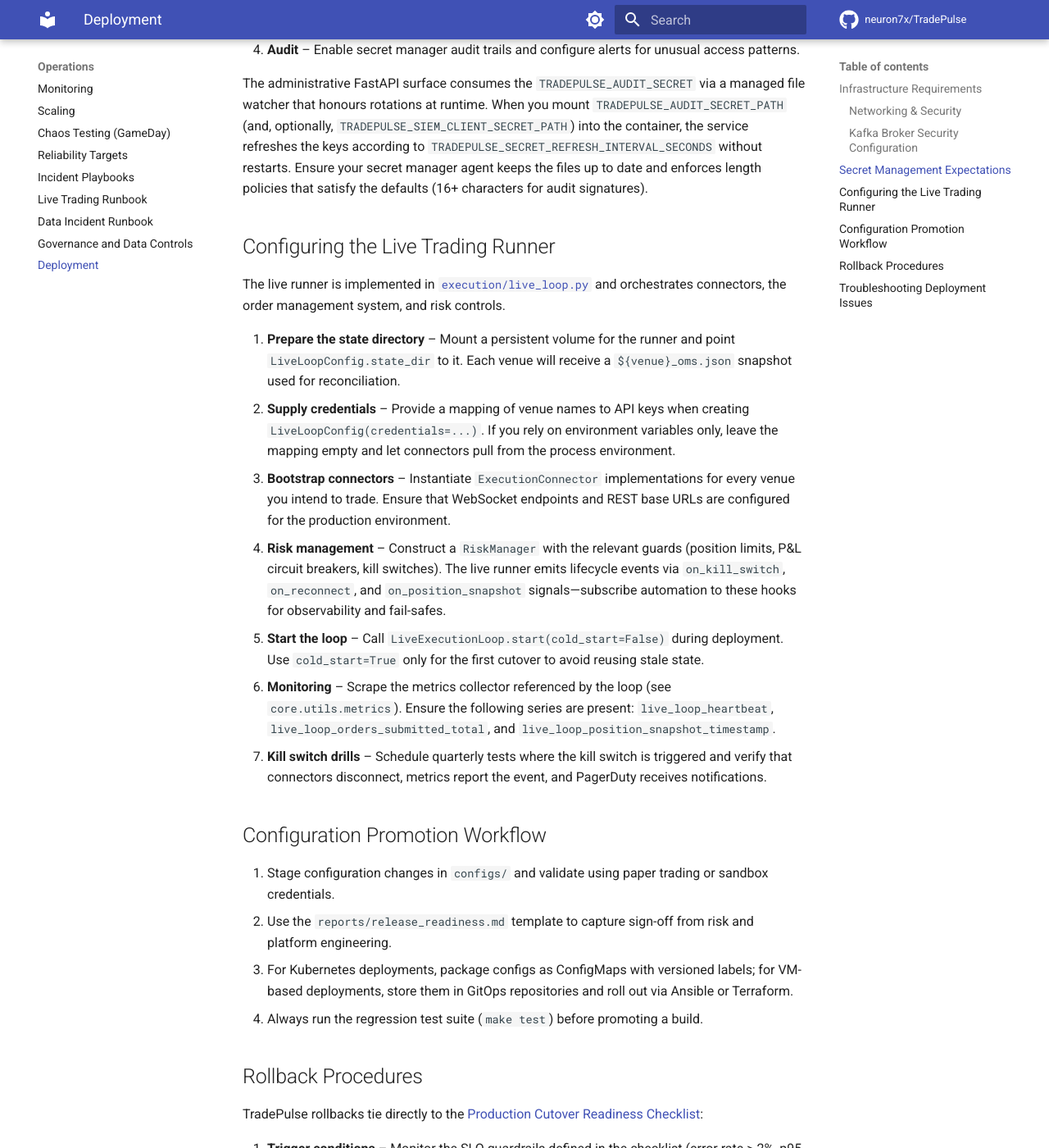
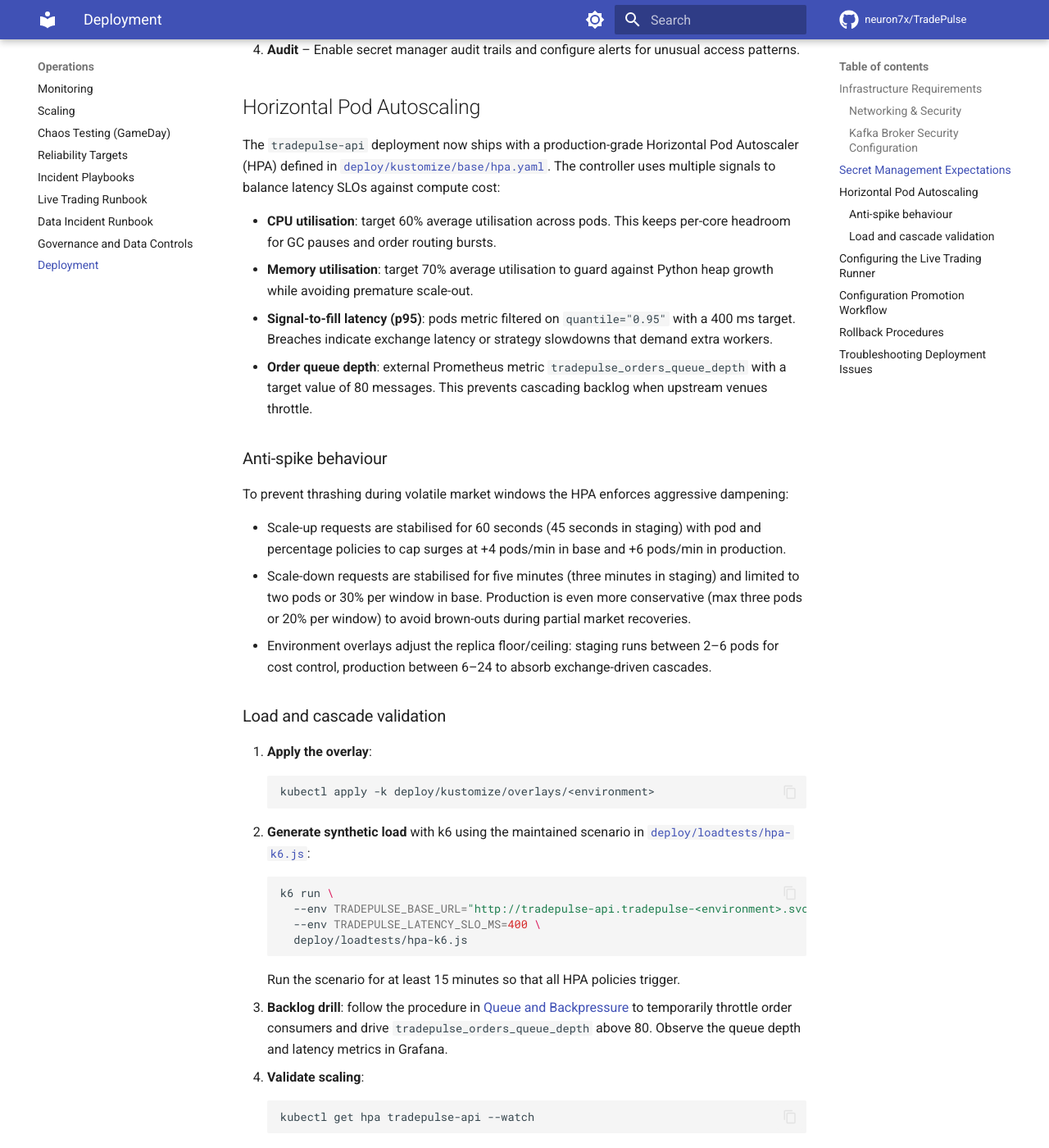
Before and after one commit to neuron7x/TradePulse, an MkDocs documentation site: the page built from docs/deployment.md, in a window 1280 px wide and 1400 px high, scrolled down 1804 px. Shown: the whole window at 82% size. Built offline with MkDocs 1.6.1 and Material for MkDocs 9.7.7, drawn with Linux system fonts in a browser that asks for light colours; comment, search, counter and statistics services are not loaded; the version menu is left out; some of the changed text lies outside the part shown.

Commit message:
Configure multi-signal HPA and refresh API baselines

````diff
--- a/docs/deployment.md
+++ b/docs/deployment.md
@@ -38,6 +38,47 @@ TradePulse loads sensitive credentials exclusively from environment variables or
 3. **Distribution** – Inject credentials during deployment (e.g., Kubernetes secrets, HashiCorp Vault Agent) and expose them as environment variables such as `BINANCE_API_KEY` and `COINBASE_API_SECRET` as documented in [Configuration](configuration.md#exchange-connector-credentials).
 4. **Audit** – Enable secret manager audit trails and configure alerts for unusual access patterns.
 
+## Horizontal Pod Autoscaling
+
+The `tradepulse-api` deployment now ships with a production-grade Horizontal Pod Autoscaler (HPA) defined in
+[`deploy/kustomize/base/hpa.yaml`](../deploy/kustomize/base/hpa.yaml). The controller uses multiple signals to balance
+latency SLOs against compute cost:
+
+- **CPU utilisation**: target 60% average utilisation across pods. This keeps per-core headroom for GC pauses and order routing bursts.
+- **Memory utilisation**: target 70% average utilisation to guard against Python heap growth while avoiding premature scale-out.
+- **Signal-to-fill latency (p95)**: pods metric filtered on `quantile="0.95"` with a 400 ms target. Breaches indicate exchange latency or strategy slowdowns that demand extra workers.
+- **Order queue depth**: external Prometheus metric `tradepulse_orders_queue_depth` with a target value of 80 messages. This prevents cascading backlog when upstream venues throttle.
+
+### Anti-spike behaviour
+
+To prevent thrashing during volatile market windows the HPA enforces aggressive dampening:
+
+- Scale-up requests are stabilised for 60 seconds (45 seconds in staging) with pod and percentage policies to cap surges at +4 pods/min in base and +6 pods/min in production.
+- Scale-down requests are stabilised for five minutes (three minutes in staging) and limited to two pods or 30% per window in base. Production is even more conservative (max three pods or 20% per window) to avoid brown-outs during partial market recoveries.
+- Environment overlays adjust the replica floor/ceiling: staging runs between 2–6 pods for cost control, production between 6–24 to absorb exchange-driven cascades.
+
+### Load and cascade validation
+
+1. **Apply the overlay**:
+   ```bash
+   kubectl apply -k deploy/kustomize/overlays/<environment>
+   ```
+2. **Generate synthetic load** with k6 using the maintained scenario in [`deploy/loadtests/hpa-k6.js`](../deploy/loadtests/hpa-k6.js):
+   ```bash
+   k6 run \
+     --env TRADEPULSE_BASE_URL="http://tradepulse-api.tradepulse-<environment>.svc.cluster.local" \
+     --env TRADEPULSE_LATENCY_SLO_MS=400 \
+     deploy/loadtests/hpa-k6.js
+   ```
+   Run the scenario for at least 15 minutes so that all HPA policies trigger.
+3. **Backlog drill**: follow the procedure in [Queue and Backpressure](queue_and_backpressure.md) to temporarily throttle order consumers and drive `tradepulse_orders_queue_depth` above 80. Observe the queue depth and latency metrics in Grafana.
+4. **Validate scaling**:
+   ```bash
+   kubectl get hpa tradepulse-api --watch
+   ```
+   Confirm replica counts climb smoothly without exceeding policy caps, then decay only after queue depth and latency recover.
+5. **Document results** in the runbook, capturing replica timelines, latency plots, and queue depth recovery to prove resilience under cascading peaks.
+
 The administrative FastAPI surface consumes the `TRADEPULSE_AUDIT_SECRET` via a managed file watcher that honours rotations at runtime. When you mount `TRADEPULSE_AUDIT_SECRET_PATH` (and, optionally, `TRADEPULSE_SIEM_CLIENT_SECRET_PATH`) into the container, the service refreshes the keys according to `TRADEPULSE_SECRET_REFRESH_INTERVAL_SECONDS` without restarts. Ensure your secret manager agent keeps the files up to date and enforces length policies that satisfy the defaults (16+ characters for audit signatures).
 
 ## Configuring the Live Trading Runner
````
Also changed, not shown: 12 other files.
